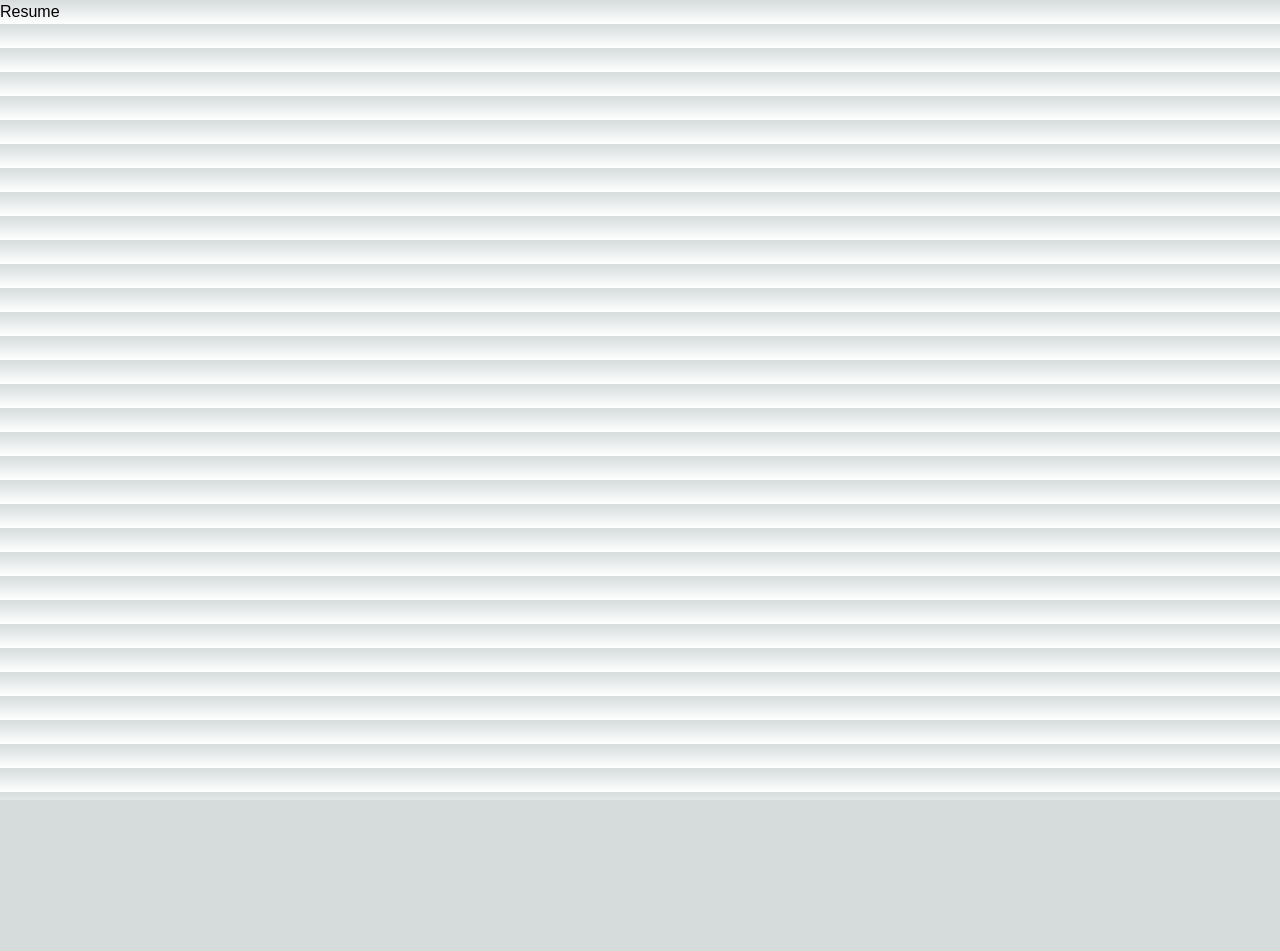
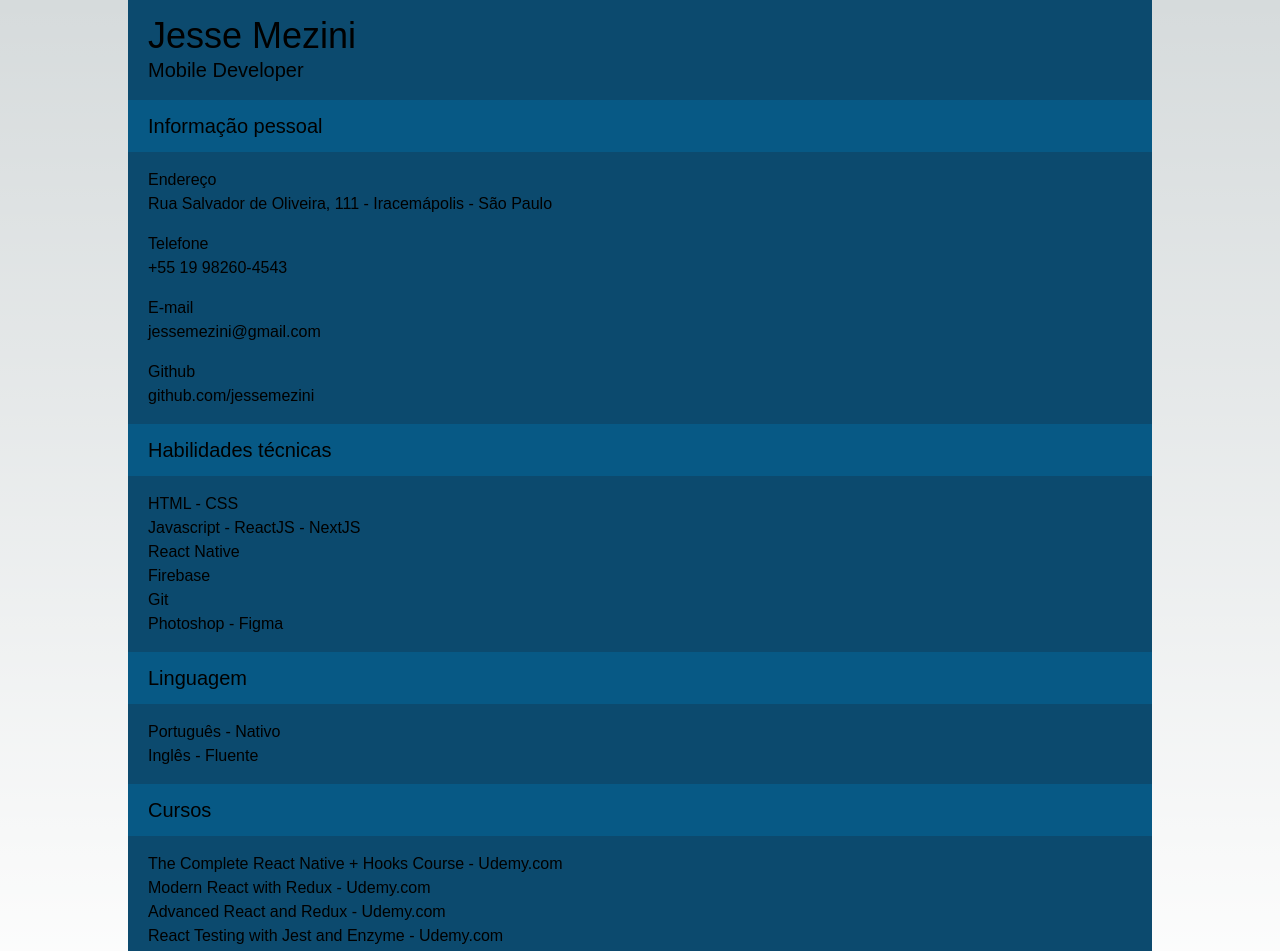
Before and after one commit to jessemezini/jessemezini, a Next.js app: page /resume in a window 1280 px wide. Shown: the top 951 px of the page. Before the commit the page ends 800 px from the top, so only its background shows below. Built offline with nearby package versions, Linux system fonts and the light colour scheme; a web font is replaced by a local one.

Commit message:
aside ok

```diff
--- a/app/resume/page.tsx
+++ b/app/resume/page.tsx
@@ -1,3 +1,77 @@
+const AsideContentContainer = ({ children }: { children: React.ReactNode }) => (
+  <div className="px-5 my-4">{children}</div>
+);
+
+const AsideContentTitle = ({ text }: { text: string }) => (
+  <div className="bg-sky-800 px-5 py-3">
+    <h2 className="text-xl">{text}</h2>
+  </div>
+);
+
+const Separator = () => <div className="h-4" />;
+
 export default function Resume() {
-  return <div>Resume</div>;
+  return (
+    <main className="flex flex-col gap-5 max-w-5xl mx-auto">
+      <aside className="bg-sky-900">
+        <AsideContentContainer>
+          <h1 className="text-4xl">Jesse Mezini</h1>
+          <h2 className="text-xl">Mobile Developer</h2>
+        </AsideContentContainer>
+
+        <AsideContentTitle text="Informação pessoal" />
+
+        <AsideContentContainer>
+          <p>Endereço</p>
+          <p>Rua Salvador de Oliveira, 111 - Iracemápolis - São Paulo</p>
+
+          <Separator />
+
+          <p>Telefone</p>
+          <p>+55 19 98260-4543</p>
+
+          <Separator />
+
+          <p>E-mail</p>
+          <p>jessemezini@gmail.com</p>
+
+          <Separator />
+
+          <p>Github</p>
+          <a href="https://github.com/jessemezini">github.com/jessemezini</a>
+        </AsideContentContainer>
+
+        <AsideContentTitle text="Habilidades técnicas" />
+
+        <AsideContentContainer>
+          <p>HTML - CSS</p>
+          <p>Javascript - ReactJS - NextJS</p>
+          <p>React Native</p>
+          <p>Firebase</p>
+          <p>Git</p>
+          <p>Photoshop - Figma</p>
+        </AsideContentContainer>
+
+        <AsideContentTitle text="Linguagem" />
+
+        <AsideContentContainer>
+          <p>Português - Nativo</p>
+          <p>Inglês - Fluente</p>
+        </AsideContentContainer>
+
+        <AsideContentTitle text="Cursos" />
+
+        <AsideContentContainer>
+          <p>The Complete React Native + Hooks Course - Udemy.com</p>
+          <p>Modern React with Redux - Udemy.com</p>
+          <p>Advanced React and Redux - Udemy.com</p>
+          <p>React Testing with Jest and Enzyme - Udemy.com</p>
+          <p>
+            Outros cursos: es6.io, codecademy.com, egghead.io, coursera.org..
+          </p>
+        </AsideContentContainer>
+      </aside>
+      <div>asdf</div>
+    </main>
+  );
 }
```
